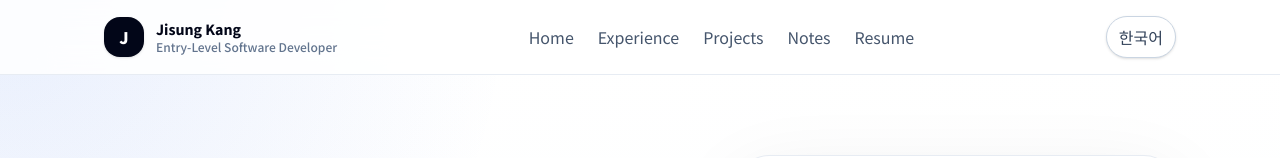
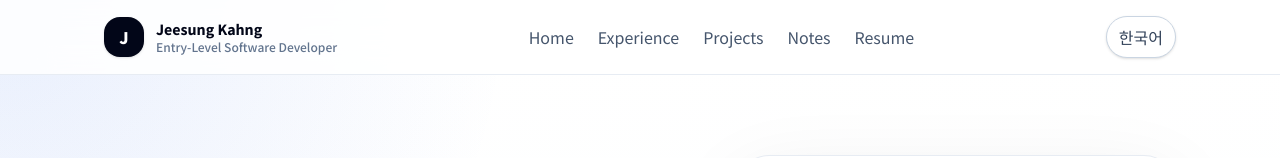
Before and after one commit to diligencefrozen/Portfolio, a React (Vite) app: page / in a window 1280 px wide. Shown: the top 158 px of the page. Built offline with nearby package versions, Linux system fonts and the light colour scheme; no server answers.

Commit message:
Update profile.ts

```diff
--- a/src/data/profile.ts
+++ b/src/data/profile.ts
@@ -15,7 +15,7 @@ export type Profile = {
 
 export const profiles: Record<Locale, Profile> = {
   en: {
-    name: 'Jisung Kang',
+    name: 'Jeesung Kahng',
     role: 'Entry-Level Software Developer',
     location: 'Gyeonggi-do, South Korea',
     headline: 'I build practical software that gives users more control.',
```
